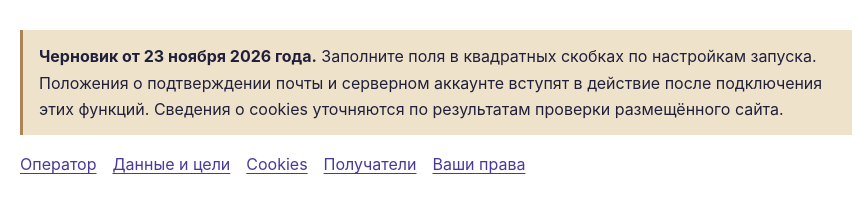
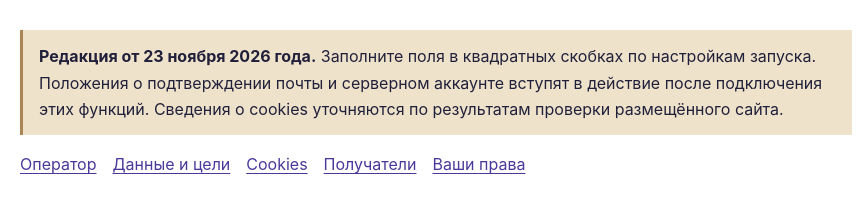
Before and after one commit to novaya-glava/bb-team-landing, a plain HTML site: page career-guide/privacy-policy-draft.html in a window 1280 px wide. Shown: the part 297-499 px from the top of the page, 204-1060 px from the left. Drawn offline with Linux system fonts and the light colour scheme.

Commit message:
Update privacy-policy-draft.html

```diff
--- a/career-guide/privacy-policy-draft.html
+++ b/career-guide/privacy-policy-draft.html
@@ -507,7 +507,7 @@ try { document.documentElement.dataset.theme = sessionStorage.getItem('novaya-gl
 <button class="info-theme-toggle" type="button" aria-label="Тёмная тема" aria-pressed="false"></button>
     <a href="site-docs.html#legal">← Правовые документы «Новой главы»</a>
     <h1>Политика обработки персональных данных сайта «Новая глава»</h1>
-    <p class="draft-note"><strong>Черновик от 23 ноября 2026 года.</strong> Заполните поля в квадратных скобках по настройкам запуска. Положения о подтверждении почты и серверном аккаунте вступят в действие после подключения этих функций. Сведения о cookies уточняются по результатам проверки размещённого сайта.</p>
+    <p class="draft-note"><strong>Редакция от 23 ноября 2026 года.</strong> Заполните поля в квадратных скобках по настройкам запуска. Положения о подтверждении почты и серверном аккаунте вступят в действие после подключения этих функций. Сведения о cookies уточняются по результатам проверки размещённого сайта.</p>
     <nav aria-label="Разделы политики">
       <a href="#operator">Оператор</a>
       <a href="#purposes">Данные и цели</a>
```
